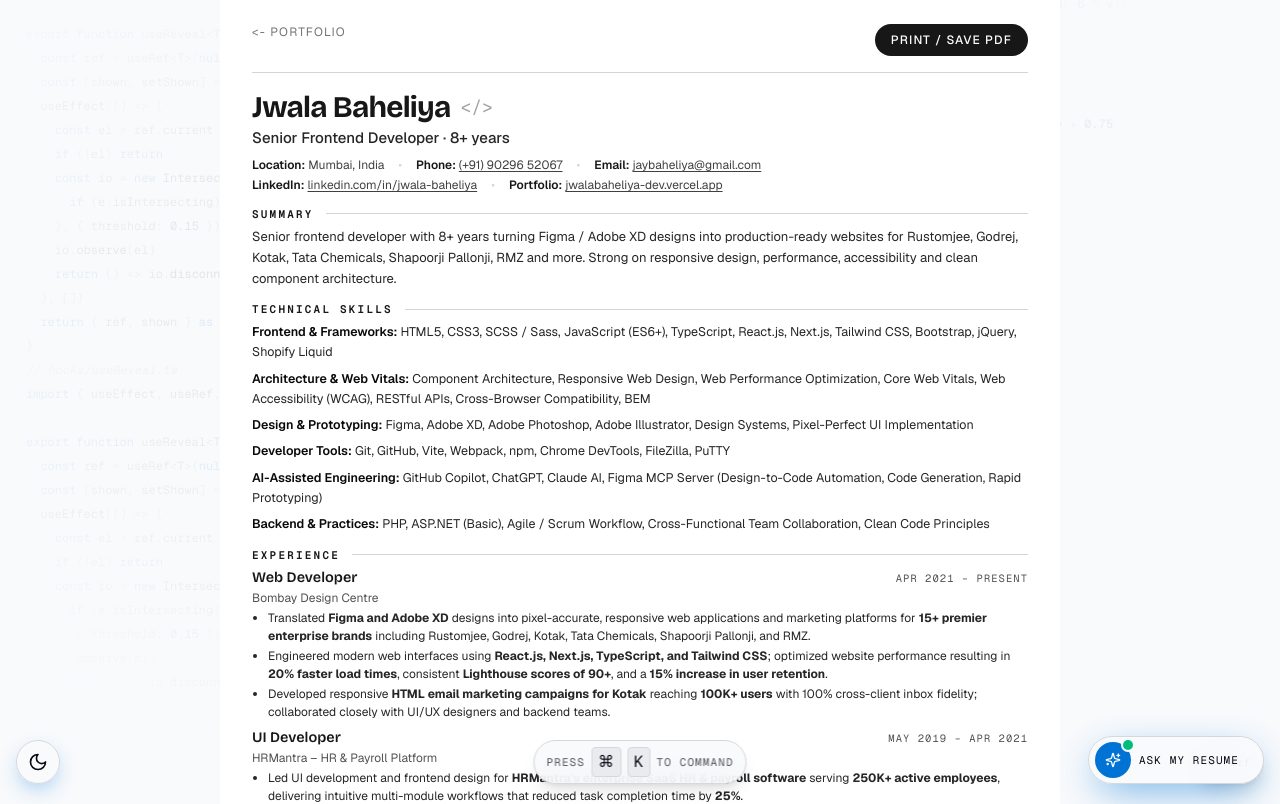
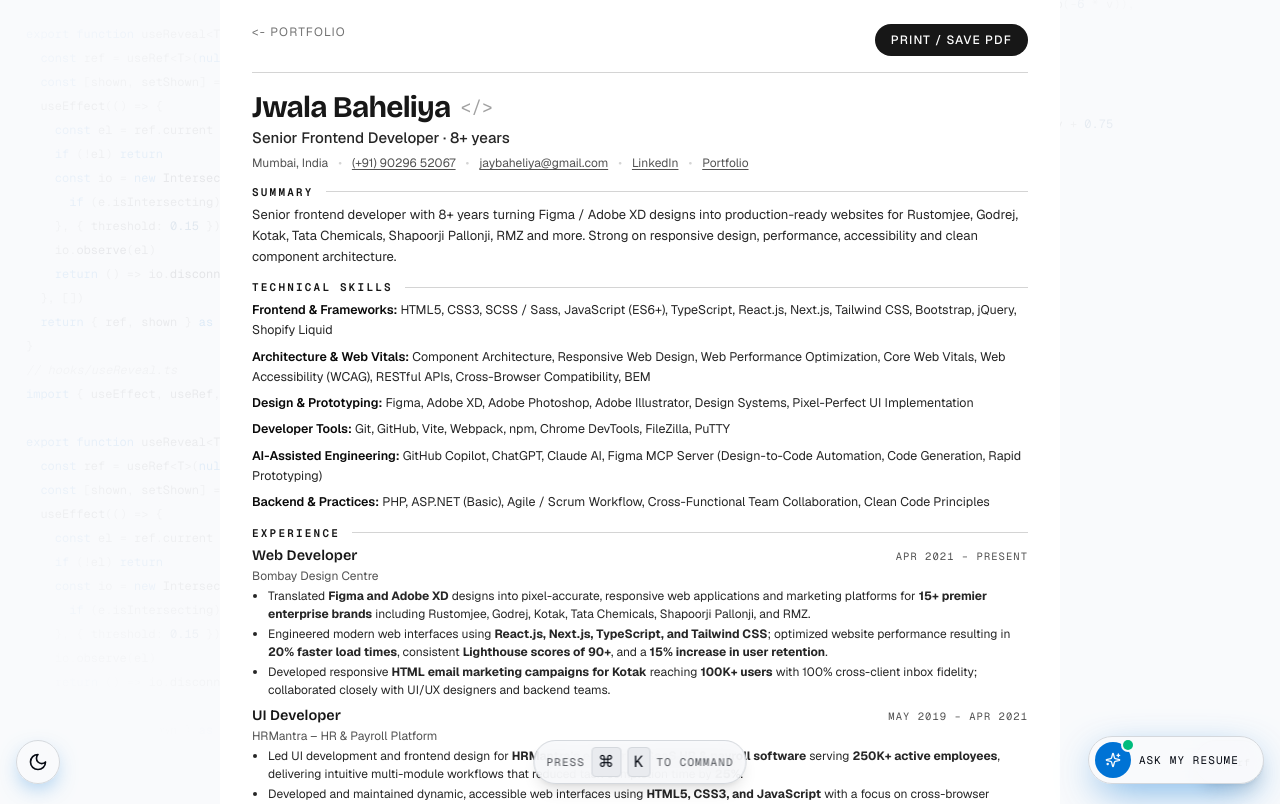
Before and after one commit to jaybaheliya/jwalabaheliya.dev, a Next.js app: page /resume in a window 1280 px wide. Shown: the top 804 px of the page. Built offline with nearby package versions, Linux system fonts and the light colour scheme.

Commit message:
style(resume): consolidate contact info to a clean single line

```diff
--- a/app/resume/_source.tsx
+++ b/app/resume/_source.tsx
@@ -28,20 +28,17 @@
           <span className="font-mono text-lg text-neutral-400">&lt;/&gt;</span>
         </div>
         <p className="mt-0.5 text-[15px] font-medium text-neutral-800">Senior Frontend Developer · 8+ years</p>
-        <div className="mt-1.5 space-y-0.5 text-[12px] text-neutral-700">
-          <div className="flex flex-wrap items-center gap-x-3.5 gap-y-0.5">
-            <span><strong className="font-semibold text-neutral-900">Location:</strong> Mumbai, India</span>
-            <span className="text-neutral-300">•</span>
-            <span><strong className="font-semibold text-neutral-900">Phone:</strong> <a className="underline underline-offset-2 hover:text-neutral-900" href="tel:+919029652067">(+91) 90296 52067</a></span>
-            <span className="text-neutral-300">•</span>
-            <span><strong className="font-semibold text-neutral-900">Email:</strong> <a className="underline underline-offset-2 hover:text-neutral-900" href="mailto:jaybaheliya@gmail.com">jaybaheliya@gmail.com</a></span>
-          </div>
-          <div className="flex flex-wrap items-center gap-x-3.5 gap-y-0.5">
-            <span><strong className="font-semibold text-neutral-900">LinkedIn:</strong> <a className="underline underline-offset-2 hover:text-neutral-900" href="https://www.linkedin.com/in/jwala-baheliya-a82a5411b/" target="_blank" rel="noreferrer">linkedin.com/in/jwala-baheliya</a></span>
-            <span className="text-neutral-300">•</span>
-            <span><strong className="font-semibold text-neutral-900">Portfolio:</strong> <a className="underline underline-offset-2 hover:text-neutral-900" href="https://jwalabaheliya-dev.vercel.app/" target="_blank" rel="noreferrer">jwalabaheliya-dev.vercel.app</a></span>
-          </div>
-        </div>
+        <p className="mt-1 flex flex-wrap items-center gap-x-2.5 text-[12px] text-neutral-600">
+          <span>Mumbai, India</span>
+          <span className="text-neutral-300">•</span>
+          <a className="underline underline-offset-2 hover:text-neutral-900" href="tel:+919029652067">(+91) 90296 52067</a>
+          <span className="text-neutral-300">•</span>
+          <a className="underline underline-offset-2 hover:text-neutral-900" href="mailto:jaybaheliya@gmail.com">jaybaheliya@gmail.com</a>
+          <span className="text-neutral-300">•</span>
+          <a className="underline underline-offset-2 hover:text-neutral-900" href="https://www.linkedin.com/in/jwala-baheliya-a82a5411b/" target="_blank" rel="noreferrer">LinkedIn</a>
+          <span className="text-neutral-300">•</span>
+          <a className="underline underline-offset-2 hover:text-neutral-900" href="https://jwalabaheliya-dev.vercel.app/" target="_blank" rel="noreferrer">Portfolio</a>
+        </p>
       </header>
 
       <Section title="Summary">
```
